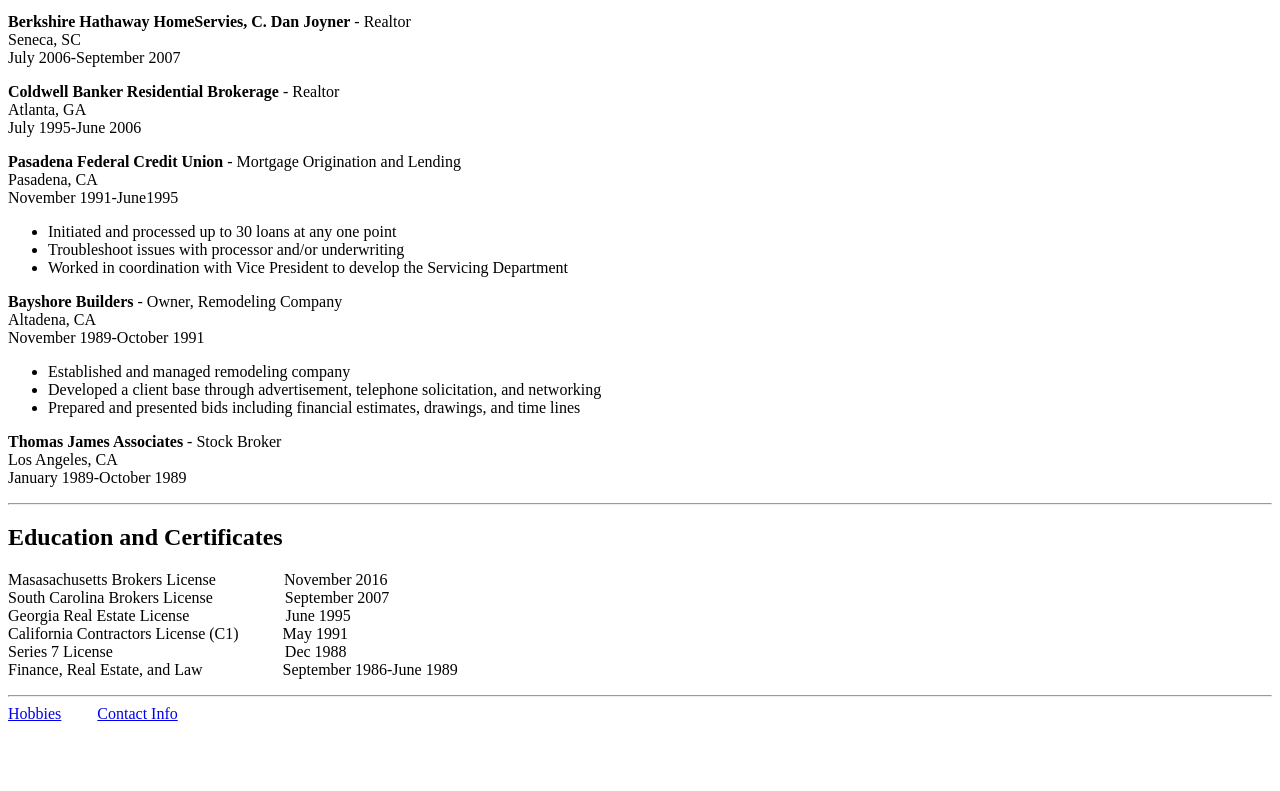
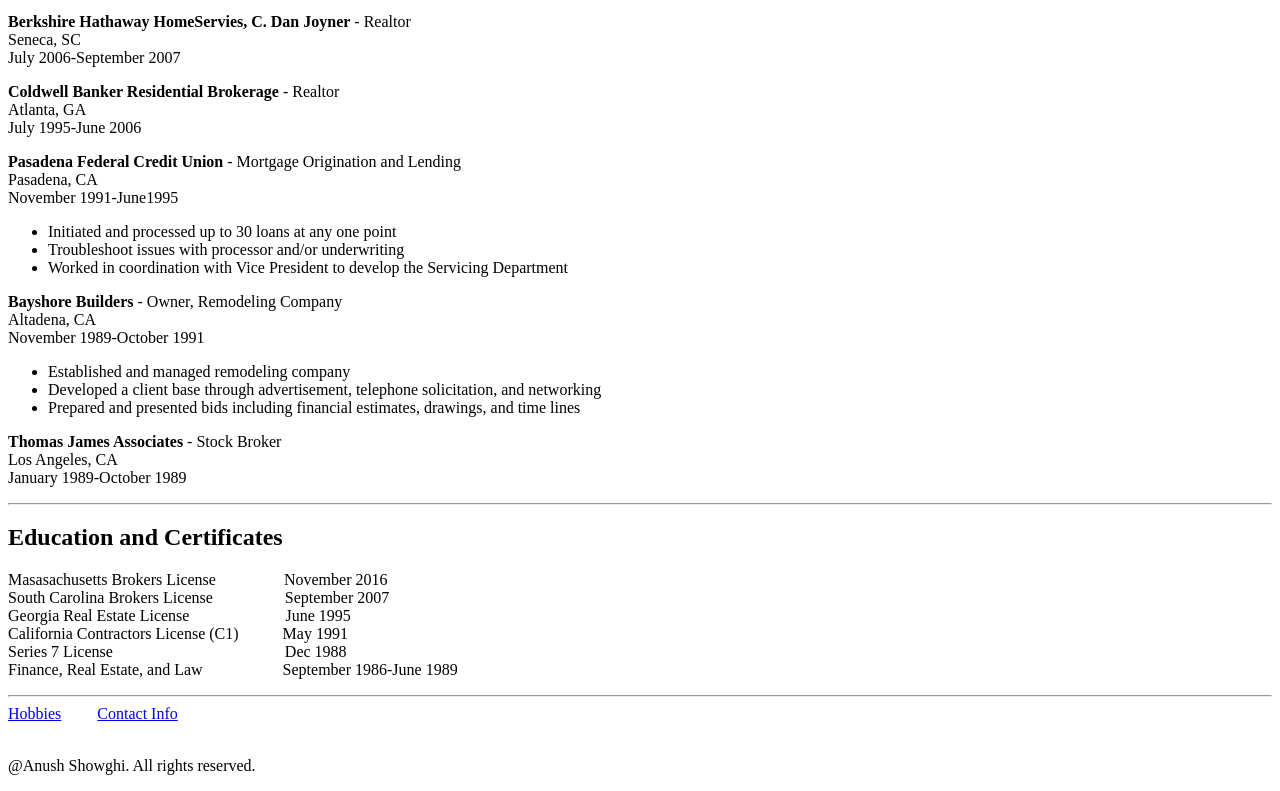
Before and after one commit to AnushShowghi/Capstone-Project---Resume, a plain HTML site: page index.html in a window 1280 px wide. Shown: the part 1163-1954 px from the top of the page. Before the commit the page ends 1912 px from the top, so only its background shows below. Drawn offline with Linux system fonts and the light colour scheme.

Commit message:
Update index.html

```diff
--- a/index.html
+++ b/index.html
@@ -95,11 +95,9 @@
     <a href="./contact.html"> Contact Info</a>
     <br>
     <br>
-
-
-
-
-
+    <footer>
+        <p>@Anush Showghi.  All rights reserved.</p>
+    </footer>
 
 </body>
 </html>
```
